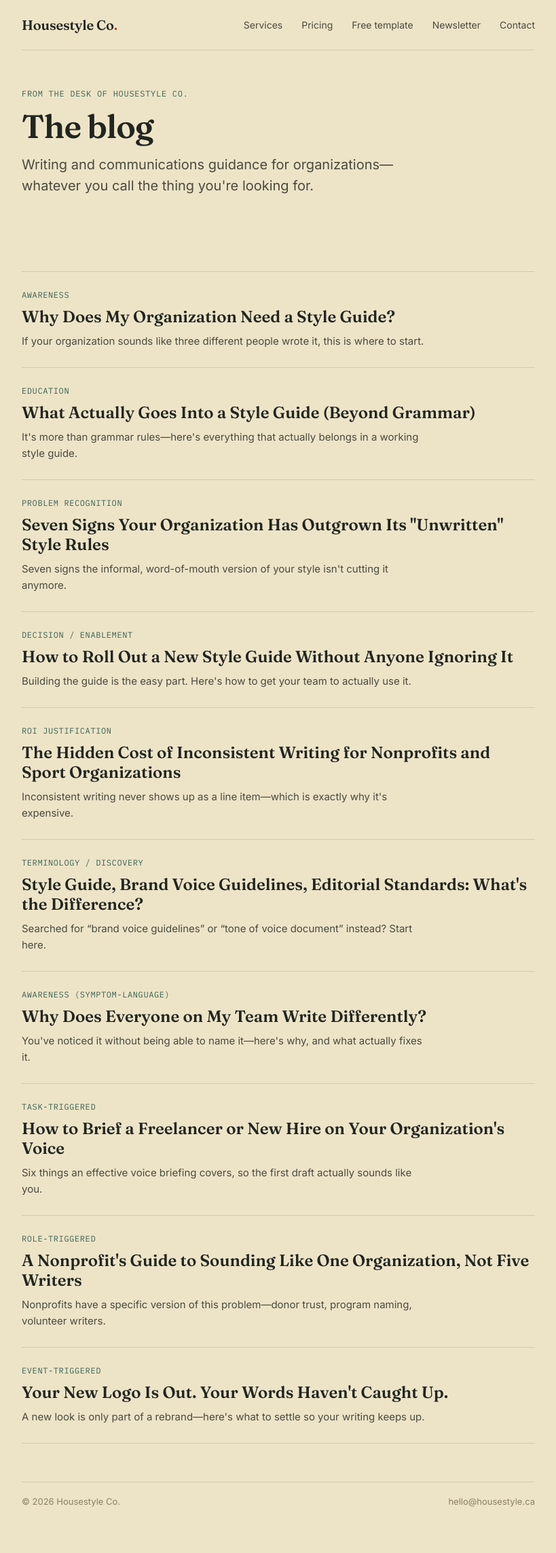
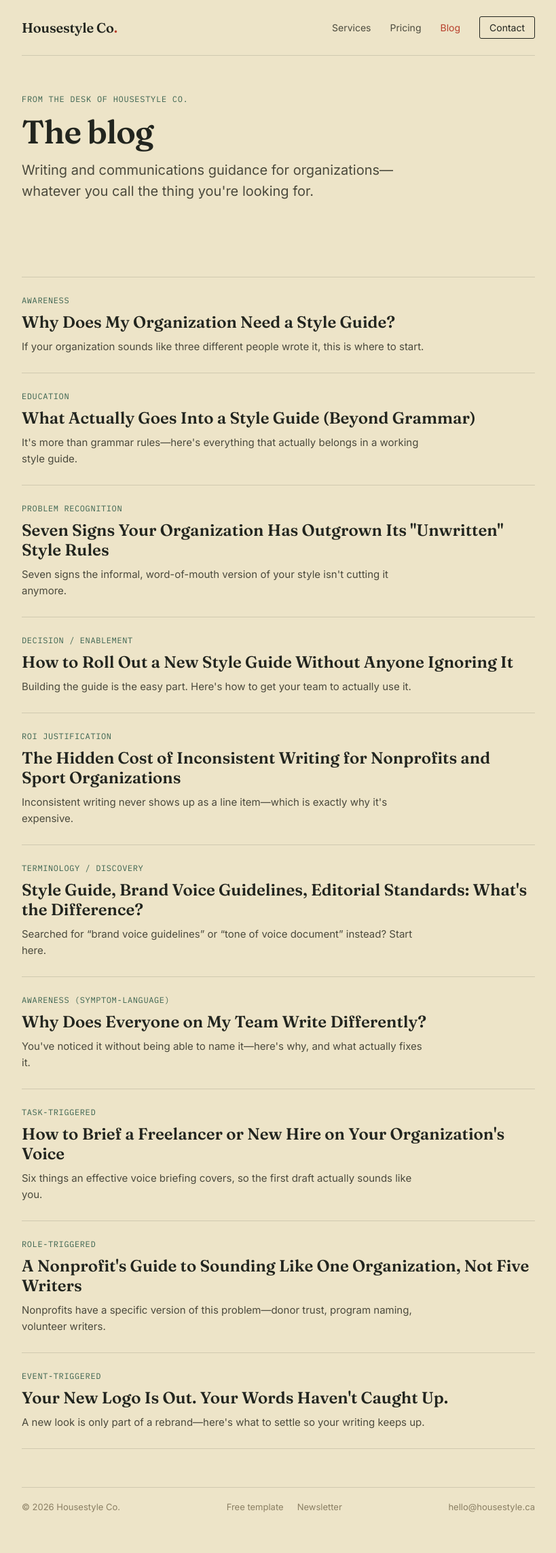
Before and after one commit to jmsmorris/housestyle-site, a plain HTML site: page blog/index.html in a window 1280 px wide. Shown: the whole page at 68% size, without its empty margins (230-1049 px from the left). Drawn offline with Linux system fonts and the light colour scheme.

Commit message:
Simplify the site nav and move secondary links to the footer
- Nav on every page is now Services, Pricing, Blog, plus Contact as an
  outlined button
- "How it works" removed from the home page nav (the section is still on the page)
- Free template and Newsletter moved into the footer on every page
- Nav button and footer link styles added to style.css

Co-Authored-By: Claude Opus 5.5 <noreply@anthropic.com>
Claude-Session: https://claude.ai/code/session_01R6QrNTB1NqFNxwen6DiL4g

```diff
--- a/blog/index.html
+++ b/blog/index.html
@@ -29,9 +29,8 @@
     <div class="navlinks">
       <a href="../index.html#services">Services</a>
       <a href="../pricing/index.html">Pricing</a>
-      <a href="../free-template/index.html">Free template</a>
-      <a href="https://housestyleca.substack.com" target="_blank" rel="noopener">Newsletter</a>
-      <a href="../index.html#contact">Contact</a>
+      <a href="index.html" aria-current="page">Blog</a>
+      <a class="nav-cta" href="../index.html#contact">Contact</a>
     </div>
   </nav>
 
@@ -99,6 +98,7 @@
   <footer>
     <div class="footer-meta">
       <span>&copy; <span id="year"></span> Housestyle Co.</span>
+      <span class="footer-links"><a href="../free-template/index.html">Free template</a><a href="https://housestyleca.substack.com" target="_blank" rel="noopener">Newsletter</a></span>
       <span>hello@housestyle.ca</span>
     </div>
   </footer>
--- a/style.css
+++ b/style.css
@@ -23,6 +23,9 @@ a{color:inherit;}
 .navlinks{display:flex;gap:28px;font-size:14px;color:var(--ink-soft);}
 .navlinks a{text-decoration:none;}
 .navlinks a:hover{color:var(--redline);}
+.navlinks{align-items:center;}
+.navlinks a.nav-cta{color:var(--ink);border:1px solid var(--ink);border-radius:3px;padding:7px 14px;}
+.navlinks a.nav-cta:hover{background:var(--paper-2);color:var(--ink);}
 
 /* hero: dictionary entry */
 .hero{padding:72px 0 40px;}
@@ -85,6 +88,9 @@ section{scroll-margin-top:90px;}
 .contact-form input:focus,.contact-form textarea:focus{outline:2px solid var(--redline);outline-offset:1px;}
 
 footer{padding:0 0 60px;}
+.footer-links{display:flex;gap:20px;}
+.footer-links a{text-decoration:none;}
+.footer-links a:hover{color:var(--redline);}
 .footer-meta{margin-top:16px;padding-top:20px;border-top:1px solid var(--line);font-size:13px;color:var(--muted);display:flex;justify-content:space-between;flex-wrap:wrap;gap:8px;}
 
 /* ---- blog-specific additions ---- */
```
Also changed, not shown: blog/hidden-cost-of-inconsistent-writing.html (+2 -3 lines), blog/how-to-brief-a-freelancer.html (+2 -3 lines), blog/how-to-roll-out-a-style-guide.html (+2 -3 lines), blog/new-logo-words-havent-caught-up.html (+2 -3 lines), blog/signs-youve-outgrown-unwritten-style-rules.html (+2 -3 lines), blog/sounding-like-one-organization.html (+2 -3 lines), blog/style-guide-brand-voice-glossary.html (+2 -3 lines), blog/what-goes-into-a-style-guide.html (+2 -3 lines), blog/why-everyone-writes-differently.html (+2 -3 lines), blog/why-your-organization-needs-a-style-guide.html (+2 -3 lines), free-template/index.html (+4 -2 lines), free-template/thank-you.html (+4 -3 lines), index.html (+2 -4 lines), pricing/index.html (+2 -3 lines).
